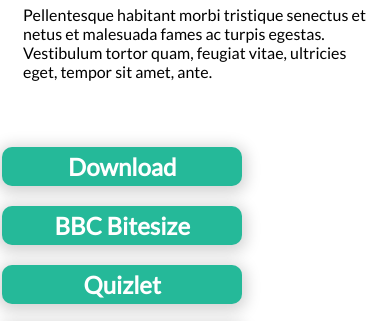
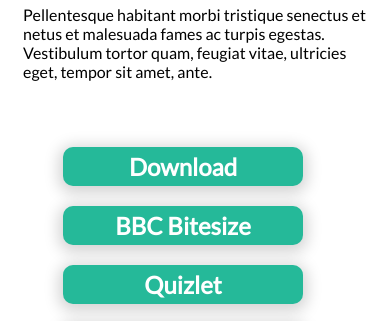
Before and after one commit to FabLong/FabLong.github.io, a plain HTML site: page Grid/index.html in a window 390 px wide. Shown: the part 493-814 px from the top of the page. Drawn offline with Linux system fonts and the light colour scheme.

Commit message:
Mobile Links alignment fix

```diff
--- a/Grid/grid.css
+++ b/Grid/grid.css
@@ -106,10 +106,6 @@ li a.active {               /* Active Page */
     .hidemobile {
       display: none;
     }
-
-    .link {
-      margin: 0 auto 0 -20%;
-    }
   }
 
 
```
